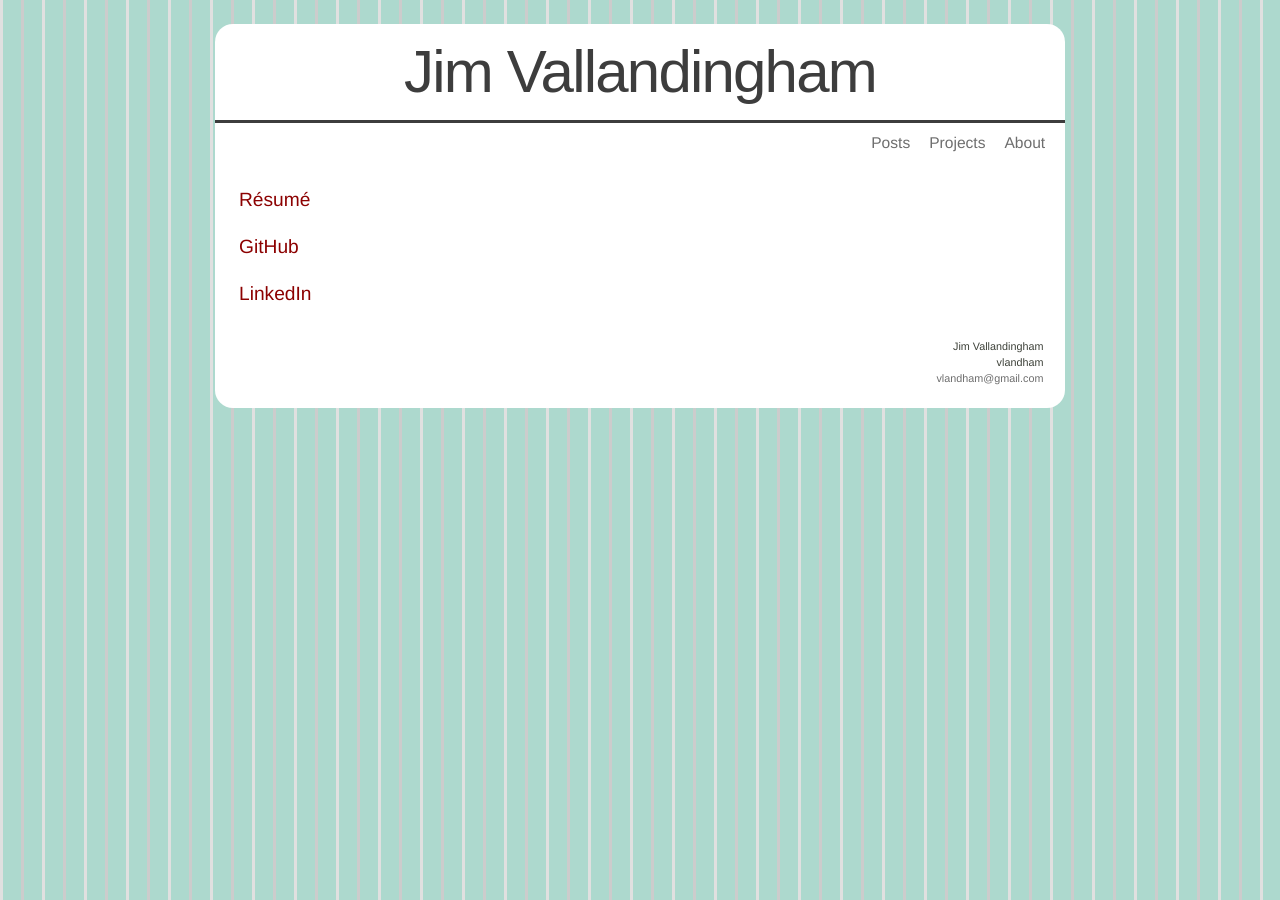
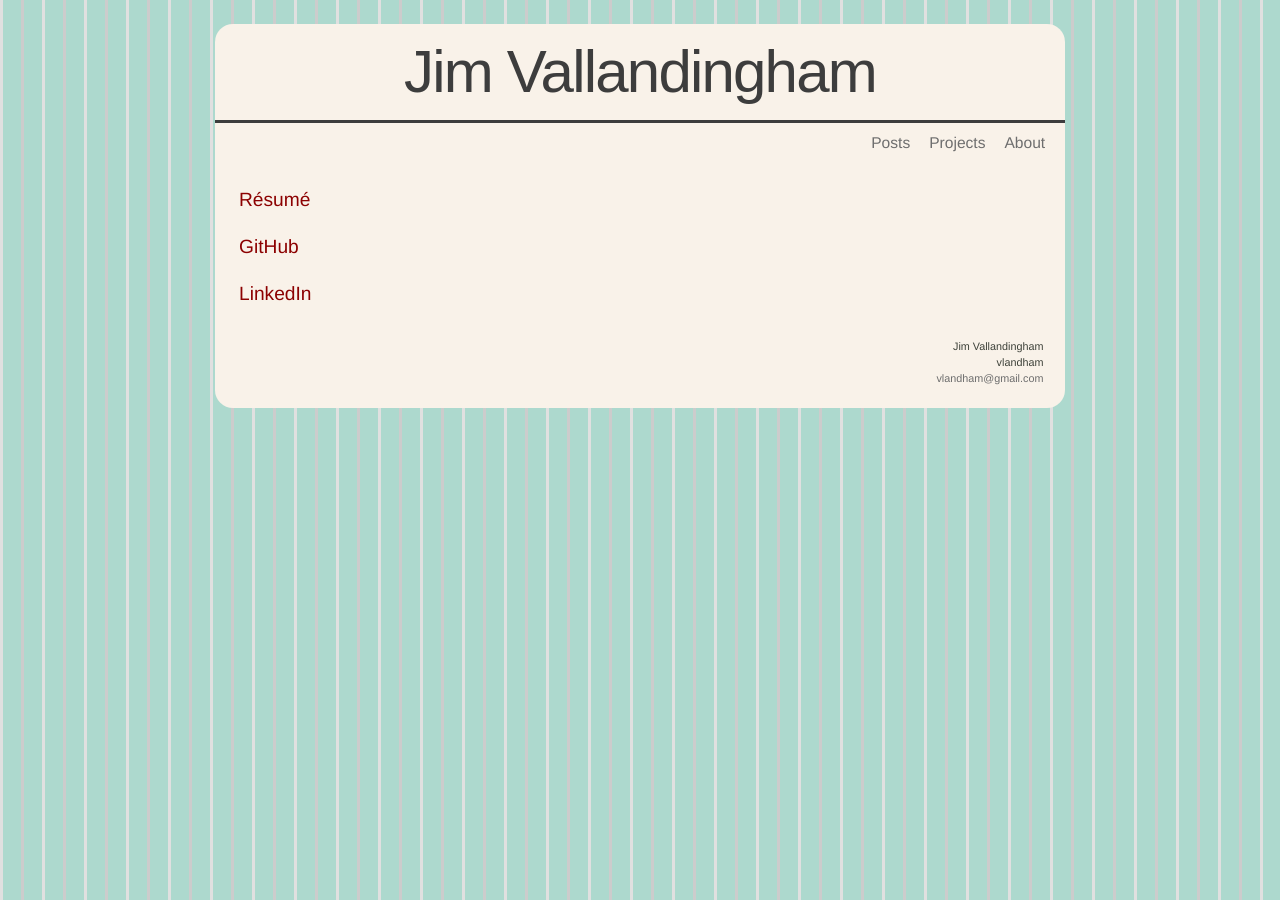
Before and after one commit to vlandham/vlandham.github.com, a Jekyll site: the page built from about.html, in a window 1280 px wide. Built offline with Jekyll 4.4.1, drawn with Linux system fonts in a browser that asks for light colours; some web fonts are replaced; Markdown is read by kramdown in place of the engine named in the settings.

Commit message:
color tweaks

```diff
--- a/_layouts/default.html
+++ b/_layouts/default.html
@@ -14,10 +14,9 @@
 
     <link rel="stylesheet" href="/stylesheets/syntax.css" type="text/css" media="screen, projection">
     <link rel="stylesheet" href="/stylesheets/style.css" type="text/css" media="screen, projection">
-    <link href='http://fonts.googleapis.com/css?family=Droid+Sans' rel='stylesheet' type='text/css'>
+    {% include styles.html %}
+
     <link href='http://fonts.googleapis.com/css?family=Droid+Serif:bold' rel='stylesheet' type='text/css'>
-
-    {% include styles.html %}
 
     <script src="/javascripts/jquery.js" type="text/javascript" charset="utf-8"></script>
     <script type="text/javascript">
@@ -36,7 +35,7 @@
   <body>
     <div id='wrapper'>
       <div id='header'>
-        <h1>Jim Vallandingham</h1>
+        <h1><a href="/">Jim Vallandingham</a></h1>
       </div>
       <div id='menu'>
         <ul>
--- a/index.html
+++ b/index.html
@@ -2,9 +2,9 @@
 layout: default
 title: posts
 ---
-<ul class="posts">
+<ul id="posts">
   {% for post in site.posts %}
-  <li><a class="title" href="{{ post.url }}">{{ post.title }}</a></li>
+  <li><a class="post_title" href="{{ post.url }}">{{ post.title }}</a></li>
   {% endfor %}
 </ul>
 
--- a/stylesheets/posts.css
+++ b/stylesheets/posts.css
@@ -1,3 +1,37 @@
+#post pre {
+    border: 1px solid #ddd;
+    background-color: #eef;
+    padding: 0 .4em;
+}
+
+#post ul,
+#post ol {
+  margin-left: 1.35em;
+}
+
+#post code {
+  border: 1px solid #ddd;
+  background-color: #eef;
+  font-size: 85%;
+  padding: 0 .2em;
+}
+
+#post pre code {
+  border: none;
+}
+
+/* terminal */
+
+#post pre.terminal {
+  border: 1px solid black;
+  background-color: #333;
+  color: white;
+}
+
+#post pre.terminal code {
+  background-color: #333;
+}
+
 .hud {
   text-align: center;
   width: 90%;
@@ -21,3 +55,8 @@ table.ingredients {
   margin-left: auto;
   width: 80%;
 }
+
+.post_date {
+  color: #4e4e4e;
+  padding-left: 20px;
+}
--- a/stylesheets/style.css
+++ b/stylesheets/style.css
@@ -21,7 +21,7 @@ body {
 	width: 850px;
 	margin: 2em auto 0;
 	padding: 0;
-	background: #fff;
+	background: #F9F2E9;
 	-moz-border-radius: 1.5em;
 	-webkit-border-radius: 1.5em;
 	border-radius: 1.5em;
@@ -43,8 +43,12 @@ body {
 	font-size: 5.0em;
 	display: inline;
 	letter-spacing: -0.03em;
+	font-weight: normal;
+}
+
+#header h1 a {
+  text-decoration: none;
 	color: #3d3d3d;
-	font-weight: normal;
 }
 
 #menu {
@@ -73,13 +77,6 @@ body {
 	padding: 2em;
 }
 
-.project {
-	/*background: #ffffff;*/
-  	/*-moz-border-radius: 1em;
-	border-radius: 1em;
-	background: #F7FBFF;*/
-}
-
 a.title {
 	color: #8C0101;
 	font-size: 1.6em;
@@ -103,40 +100,16 @@ a.title:hover {
 	padding-right: 1.5em;
 }
 
-.posts {
+#posts {
 	list-style: none;
 }
 
-#post pre {
-    border: 1px solid #ddd;
-    background-color: #eef;
-    padding: 0 .4em;
-  }
+a.post_title {
+	color: #8C0101;
+	font-size: 1.8em;
+	text-decoration: none;
+}
 
-  #post ul,
-  #post ol {
-    margin-left: 1.35em;
-  }
-
-  #post code {
-    border: 1px solid #ddd;
-    background-color: #eef;
-    font-size: 85%;
-    padding: 0 .2em;
-  }
-
-    #post pre code {
-      border: none;
-    }
-
-  /* terminal */
-
-  #post pre.terminal {
-    border: 1px solid black;
-    background-color: #333;
-    color: white;
-  }
-
-  #post pre.terminal code {
-    background-color: #333;
-  }
+a.post_title:hover {
+	text-decoration: underline;
+}
```
